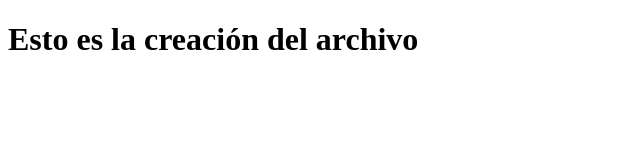
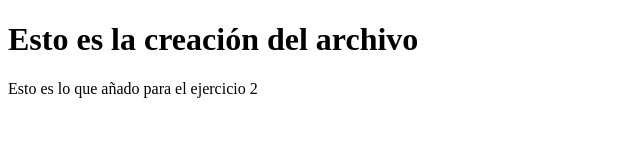
Before and after one commit to unagatacuriosa/ExamenDespliegue, a plain HTML site: page index.html in a window 1280 px wide. Shown: the whole page, without its empty margins (0-640 px from the left). Drawn offline with Linux system fonts and the light colour scheme.

Commit message:
Cambio en mi codigo

```diff
--- a/index.html
+++ b/index.html
@@ -8,5 +8,6 @@
   </head>
   <body>
     <h1>Esto es la creación del archivo</h1>
+    <p>Esto es lo que añado para el ejercicio 2</p>
   </body>
 </html>
```
